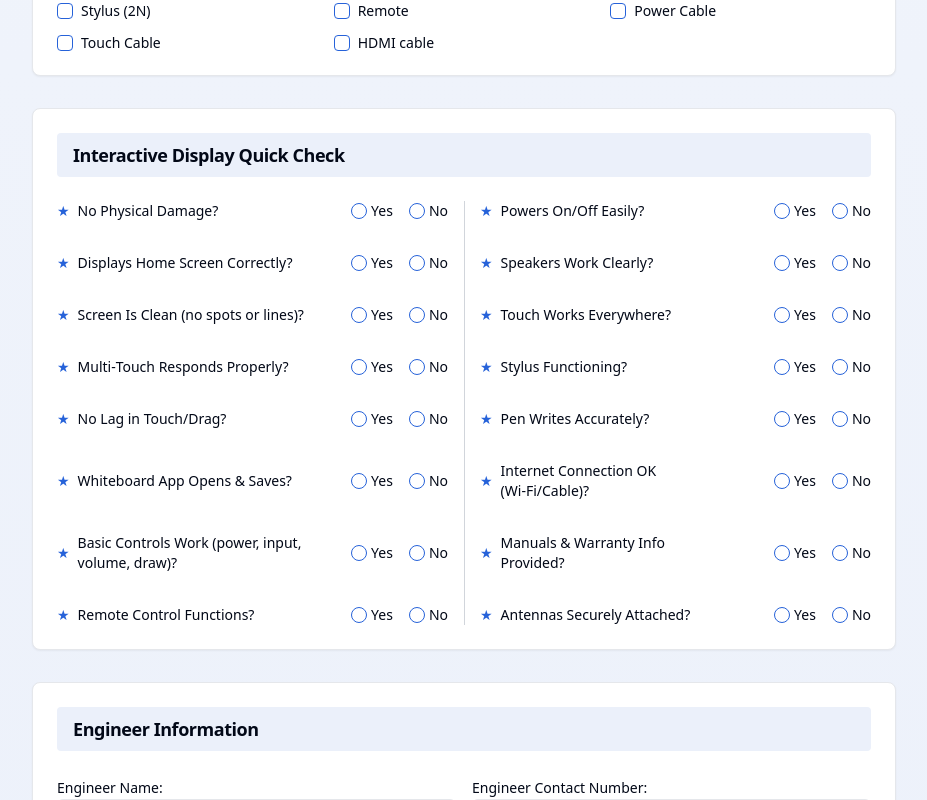
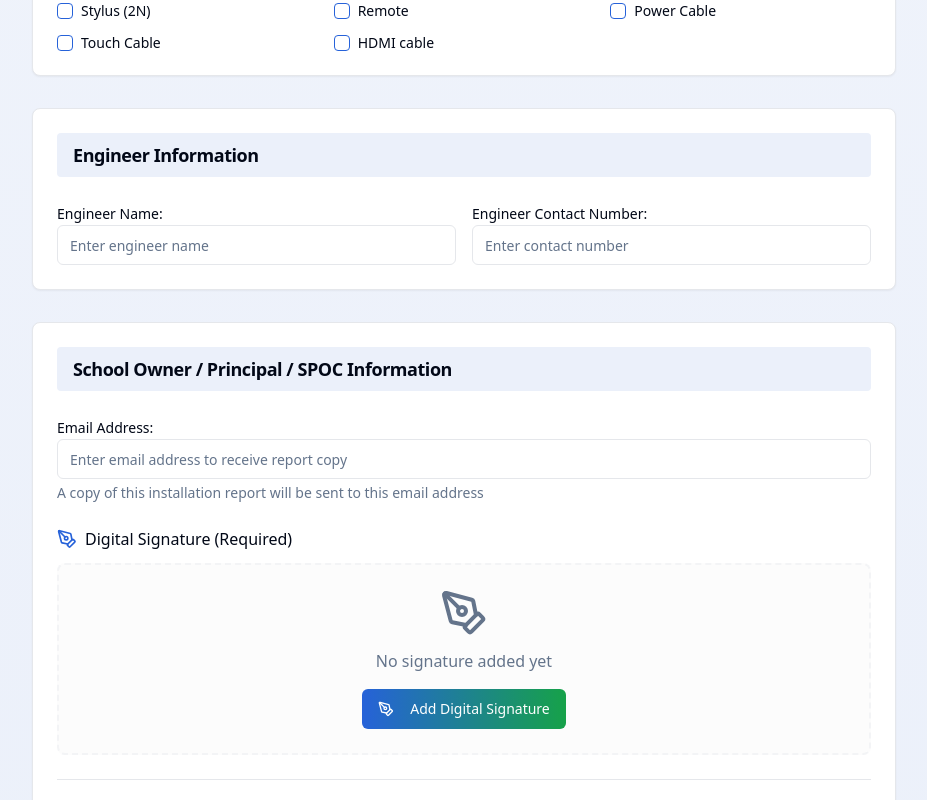
Before and after one commit to Mohan1223/report-web-viewer, a React (Vite) app: page / in a window 1280 px wide. Shown: the part 1380-2180 px from the top of the page, without its empty margins (176-1103 px from the left). Built offline with nearby package versions, Linux system fonts and the light colour scheme.

Commit message:
Remove redundant QC section
Remove the "Interactive Display Quick Check" section from the Installation Report page as it is now redundant. The QC checks are already integrated near the barcode scanner functionality.

```diff
--- a/src/components/InstallationReport.tsx
+++ b/src/components/InstallationReport.tsx
@@ -1129,47 +1129,6 @@ const InstallationReport = () => {
             </div>
           </CardContent>
         </Card>
-
-        {/* Quick Check */}
-        <Card className="mb-6">
-  <CardHeader>
-    <CardTitle className="text-lg bg-table-header px-4 py-2 rounded">
-      Interactive Display Quick Check
-    </CardTitle>
-  </CardHeader>
-  <CardContent>
-    <div className="grid grid-cols-1 md:grid-cols-2 relative gap-8">
-      {/* Vertical divider */}
-      <div className="hidden md:block absolute left-1/2 top-0 h-full w-px bg-gray-300" />
-
-      {quickCheckItems.map((item, index) => (
-        <div key={index} className="flex items-center justify-between gap-4">
-          <Label htmlFor={`quickcheck-${index}`} className="text-sm font-medium w-2/3 pr-2 flex items-center gap-2">
-            <span className="text-primary">★</span> {/* Or use ● for bullet */}
-            <span>{item}</span>
-          </Label>
-
-          <RadioGroup
-            id={`quickcheck-${index}`}
-            value={formData.quickCheck[index] === true ? "yes" : formData.quickCheck[index] === false ? "no" : ""}
-            onValueChange={(value) => updateQuickCheck(index, value === "yes" ? true : value === "no" ? false : null)}
-            className="flex gap-4"
-          >
-            <div className="flex items-center space-x-1">
-              <RadioGroupItem value="yes" id={`yes-${index}`} />
-              <Label htmlFor={`yes-${index}`}>Yes</Label>
-            </div>
-            <div className="flex items-center space-x-1">
-              <RadioGroupItem value="no" id={`no-${index}`} />
-              <Label htmlFor={`no-${index}`}>No</Label>
-            </div>
-          </RadioGroup>
-        </div>
-      ))}
-    </div>
-  </CardContent>
-</Card>
-
 
         {/* Engineer Information */}
         <Card className="mb-6">
```
